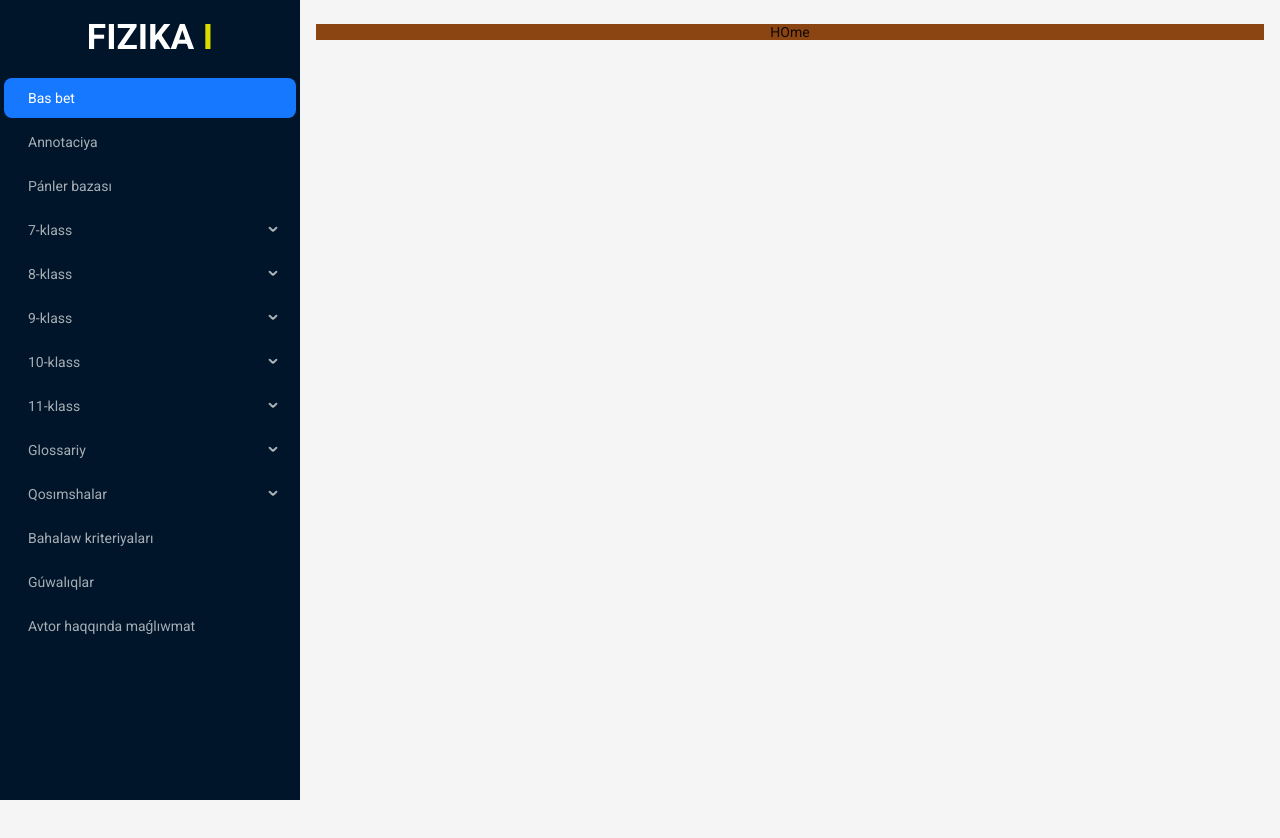
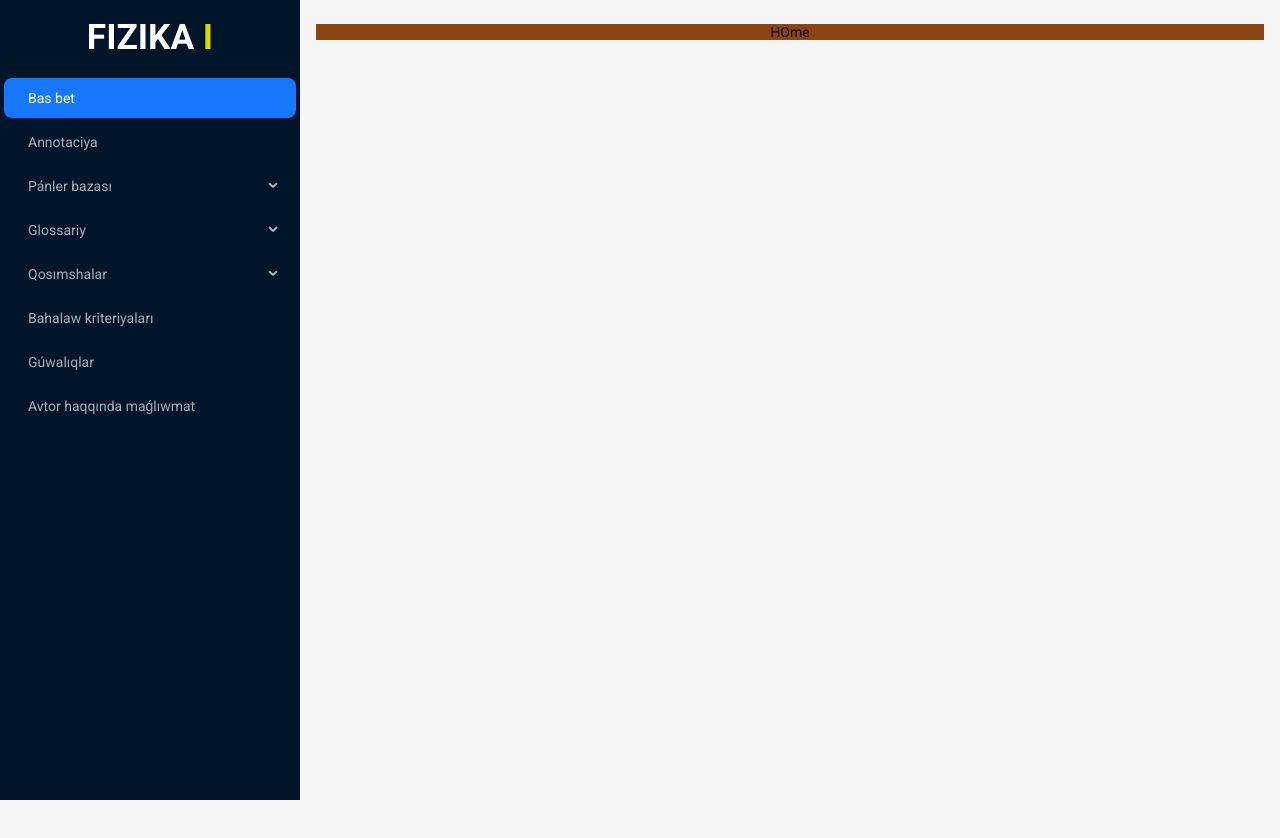
Before and after one commit to Az1kk11/fizika, a React (Create React App) app: page / in a window 1280 px wide. Built offline with nearby package versions, Linux system fonts and the light colour scheme.

Commit message:
first commit

```diff
--- a/src/components/LeftNav/index.tsx
+++ b/src/components/LeftNav/index.tsx
@@ -47,9 +47,7 @@ export const LeftNavbar: React.FC<collapsed> = ({ collapsed, setCollapsed }) =>
                     <Link to="/annotaciya">Annotaciya</Link>
                 </Menu.Item>
 
-                <Menu.Item key="2243">
-                    <Link to="/pánler-bazası">Pánler bazası</Link>
-                </Menu.Item>
+                <Menu.SubMenu key="pánler-bazası" title={<span>Pánler bazası</span>}>
 
                     <Menu.SubMenu key="sub-1" title={<span>7-klass</span>}>
 
@@ -111,7 +109,6 @@ export const LeftNavbar: React.FC<collapsed> = ({ collapsed, setCollapsed }) =>
                         </Menu.SubMenu>
 
                     </Menu.SubMenu>
-
 
                     <Menu.SubMenu key="sub-2" title={<span>8-klass</span>}>
 
@@ -357,6 +354,9 @@ export const LeftNavbar: React.FC<collapsed> = ({ collapsed, setCollapsed }) =>
 
                     </Menu.SubMenu>
 
+                </Menu.SubMenu>
+
+
                 <Menu.SubMenu key="glossariy" title={<span>Glossariy</span>}>
                     <Menu.Item key="glossariy-tekst">
                         <Link to="/glossariy/tekst">Glossariy teksti</Link>
```
Lines whose indentation alone changed are shown as unchanged.
